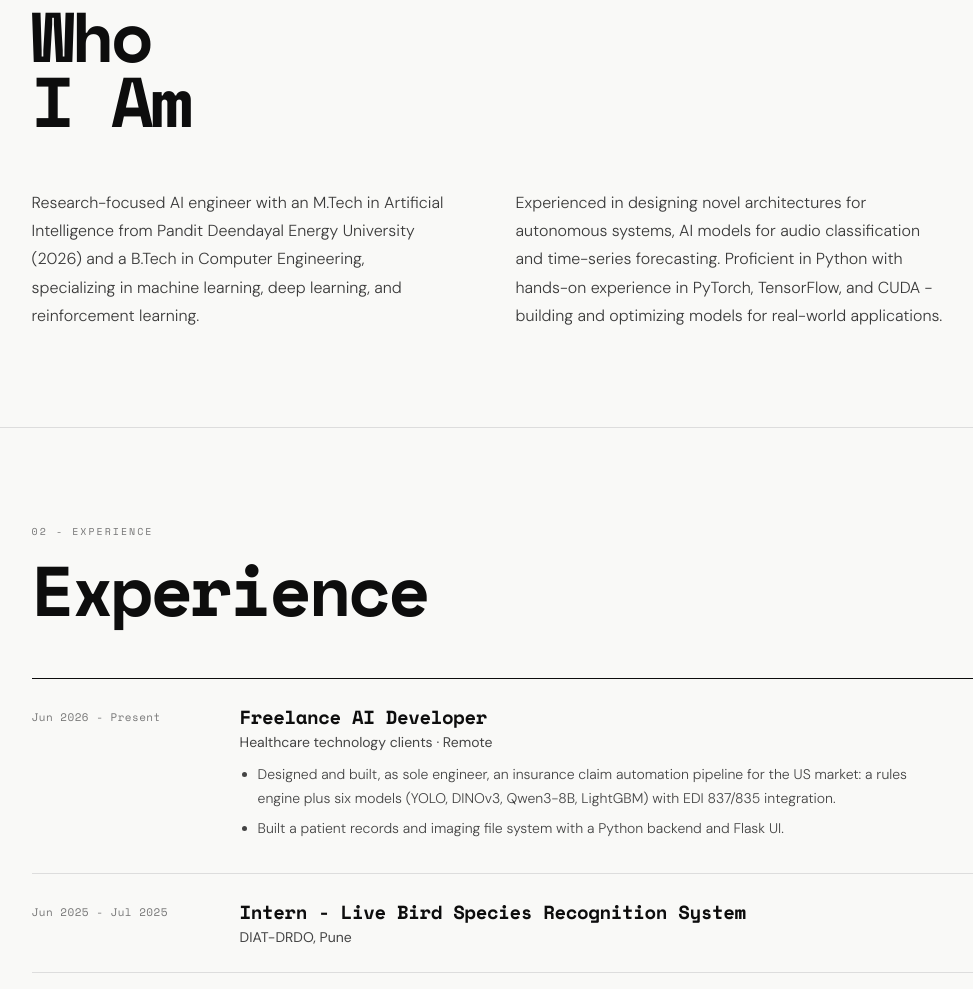
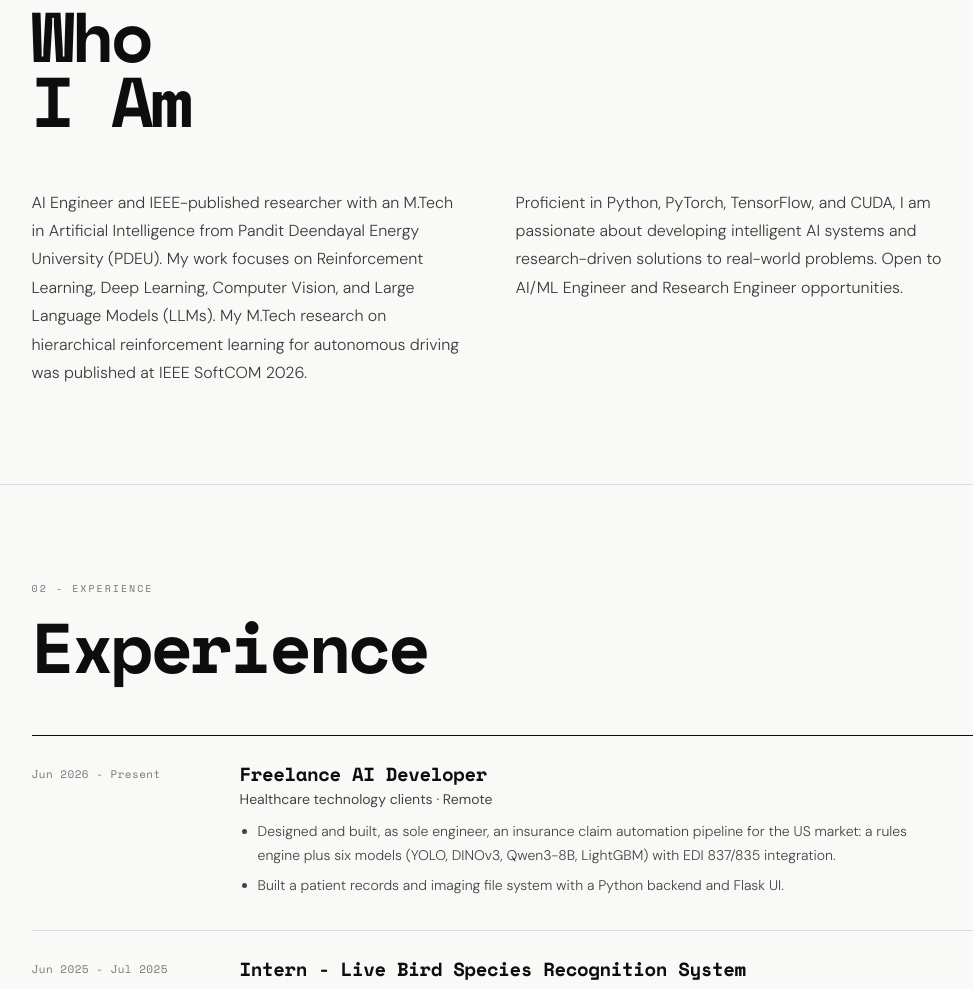
Before and after one commit to JayUT10/JayUT10.github.io, a plain HTML site: page index.html in a window 1280 px wide. Shown: the part 926-1915 px from the top of the page, without its empty margins (58-1031 px from the left). Drawn offline with nearby package versions, Linux system fonts and the light colour scheme.

Commit message:
Update About section bio
Co-Authored-By: Claude Sonnet 5 <noreply@anthropic.com>

```diff
--- a/index.html
+++ b/index.html
@@ -335,8 +335,8 @@
   <div class="sec-num">01 - About</div>
   <div class="sec-title">Who<br>I Am</div>
   <div class="about-grid">
-    <p>Research-focused AI engineer with an M.Tech in Artificial Intelligence from Pandit Deendayal Energy University (2026) and a B.Tech in Computer Engineering, specializing in machine learning, deep learning, and reinforcement learning.</p>
-    <p>Experienced in designing novel architectures for autonomous systems, AI models for audio classification and time-series forecasting. Proficient in Python with hands-on experience in PyTorch, TensorFlow, and CUDA - building and optimizing models for real-world applications.</p>
+    <p>AI Engineer and IEEE-published researcher with an M.Tech in Artificial Intelligence from Pandit Deendayal Energy University (PDEU). My work focuses on Reinforcement Learning, Deep Learning, Computer Vision, and Large Language Models (LLMs). My M.Tech research on hierarchical reinforcement learning for autonomous driving was published at IEEE SoftCOM 2026.</p>
+    <p>Proficient in Python, PyTorch, TensorFlow, and CUDA, I am passionate about developing intelligent AI systems and research-driven solutions to real-world problems. Open to AI/ML Engineer and Research Engineer opportunities.</p>
   </div>
 </section>
 
```
